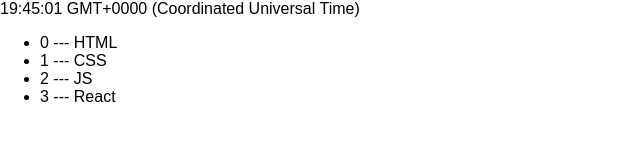
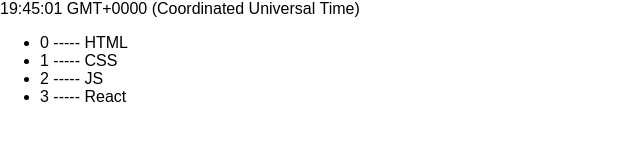
Before and after one commit to Kamesas/lessonsReact_5_06_2018, a React (Create React App) app: page / in a window 1280 px wide. Shown: the top 160 px of the page, without its empty margins (0-640 px from the left). Built offline with nearby package versions, Linux system fonts and the light colour scheme.

Commit message:
refresh -2

```diff
--- a/src/components/body.js
+++ b/src/components/body.js
@@ -11,7 +11,7 @@
 			<div>
 				<div>{currentTime.toTimeString()}</div>
 				<ul>
-					{arrForMapFunc.map((currentValue, index) => <li key = {index} >{index} --- {currentValue}</li>)}
+					{arrForMapFunc.map((currentValue, index) => <li key = {index} >{index} ----- {currentValue}</li>)}
 				</ul>
 			</div>
 		);
```
